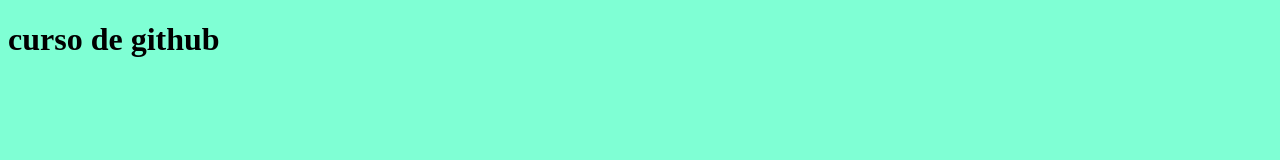
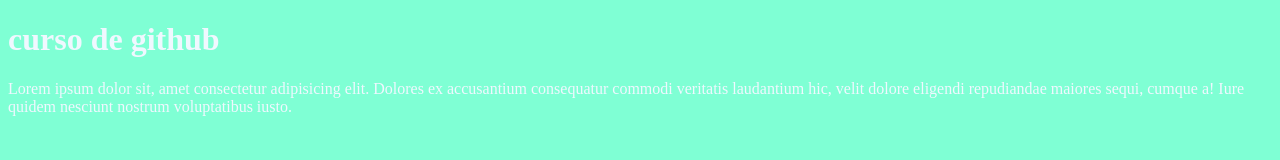
Before and after one commit to camilazeb/PRUEBA, a plain HTML site: page index.html in a window 1280 px wide. Drawn offline with Linux system fonts and the light colour scheme.

Commit message:
agregue parrafo

```diff
--- a/estilos.css
+++ b/estilos.css
@@ -1,3 +1,4 @@
 body{
     background-color: aquamarine;
+    color: aliceblue;
 }
--- a/index.html
+++ b/index.html
@@ -9,5 +9,6 @@
 </head>
 <body>
     <h1>curso de github</h1>
+    <p>Lorem ipsum dolor sit, amet consectetur adipisicing elit. Dolores ex accusantium consequatur commodi veritatis laudantium hic, velit dolore eligendi repudiandae maiores sequi, cumque a! Iure quidem nesciunt nostrum voluptatibus iusto.</p>
 </body>
 </html>
```
